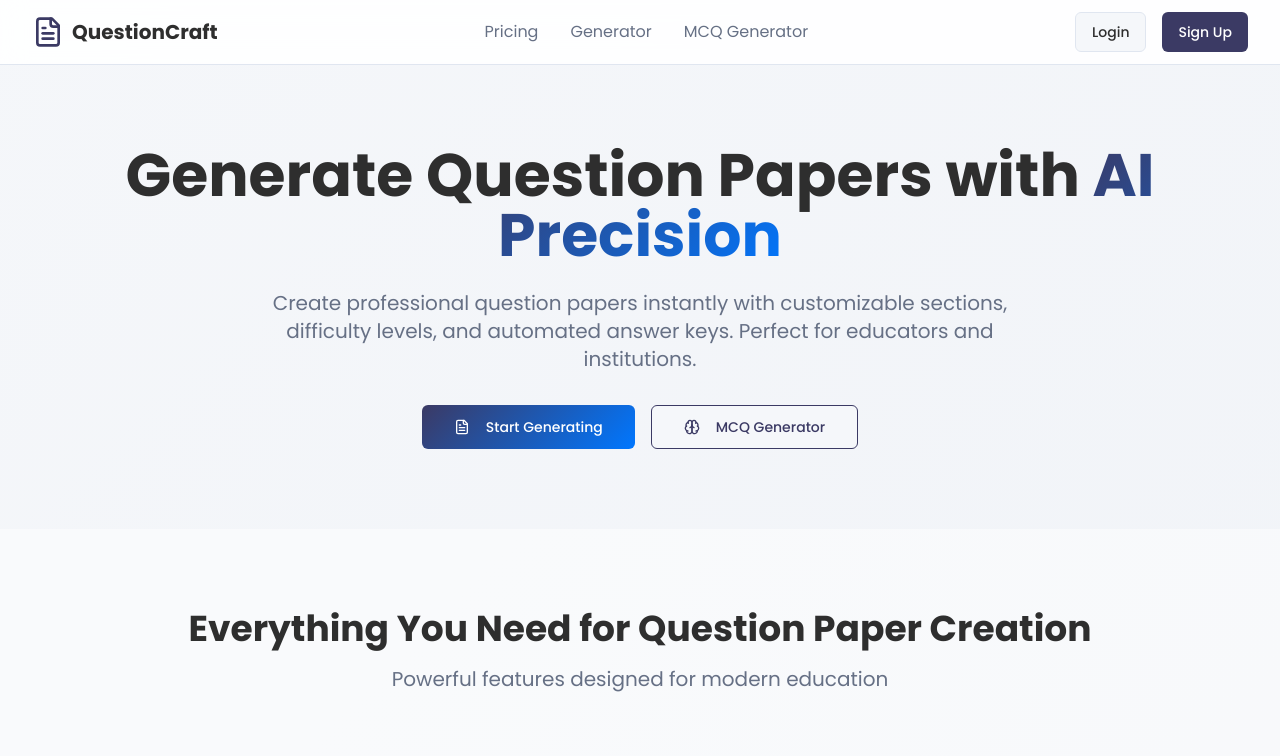
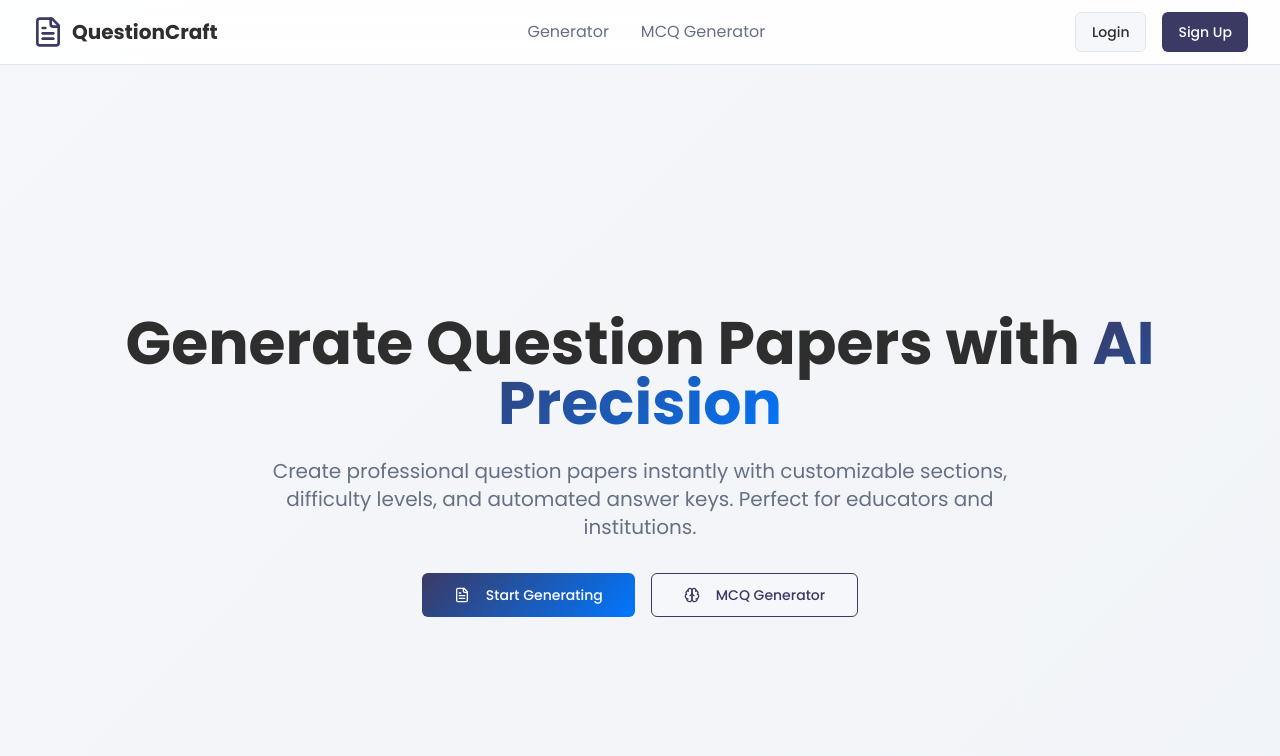
Before and after one commit to Bose14/question-craft-export, a React (Vite) app: page / in a window 1280 px wide. Shown: the top 756 px of the page. Built offline with nearby package versions, Linux system fonts and the light colour scheme.

Commit message:
hero section space and navbar

```diff
--- a/src/pages/Index.tsx
+++ b/src/pages/Index.tsx
@@ -61,9 +61,9 @@ const Index = () => {
               <span className="text-xl font-bold text-foreground">QuestionCraft</span>
             </div>
             <div className="hidden md:flex items-center space-x-8">
-              <Link to="/pricing" className="text-muted-foreground hover:text-foreground transition-colors">
+              {/* <Link to="/pricing" className="text-muted-foreground hover:text-foreground transition-colors">
                 Pricing
-              </Link>
+              </Link> */}
               <Link to="/generator" className="text-muted-foreground hover:text-foreground transition-colors">
                 Generator
               </Link>
@@ -84,7 +84,7 @@ const Index = () => {
       </nav>
 
       {/* Hero Section */}
-      <section className="py-20">
+     <section className="min-h-screen py-20 flex items-center">
   <div className="max-w-7xl mx-auto px-4 sm:px-6 lg:px-8 text-center">
     <h1 className="text-5xl md:text-6xl font-bold text-foreground mb-6">
       Generate Question Papers with{" "}
@@ -112,6 +112,7 @@ const Index = () => {
     </div>
   </div>
 </section>
+
 
       {/* Features Grid */}
       <section className="py-20 bg-card/50">
```
Lines whose indentation alone changed are shown as unchanged.
